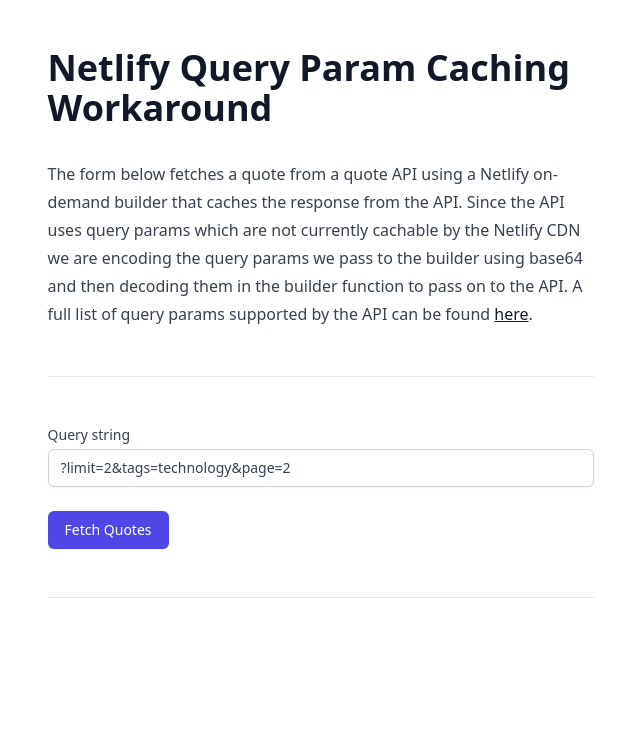
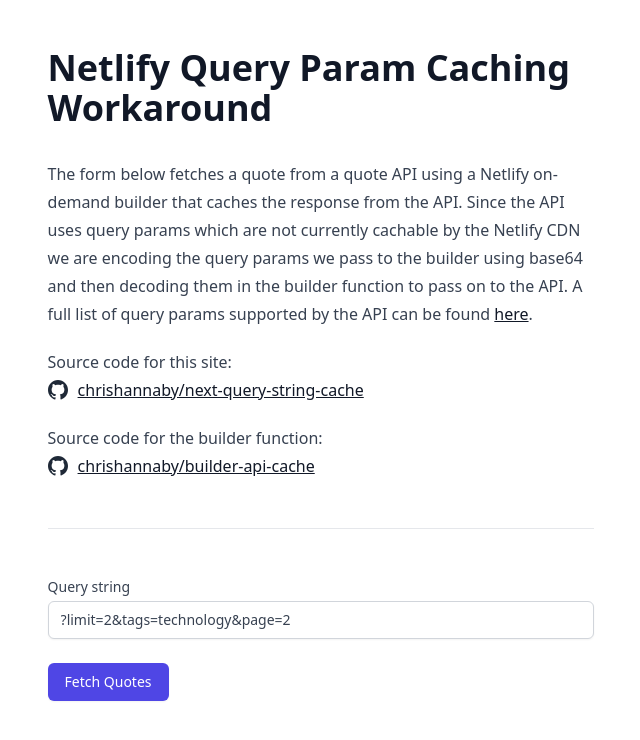
Before and after one commit to chrishannaby/next-query-string-cache, a Next.js app: page / in a window 1280 px wide. Shown: the top 740 px of the page, without its empty margins (319-959 px from the left). Built offline with nearby package versions, Linux system fonts and the light colour scheme.

Commit message:
add github links

```diff
--- /dev/null
+++ b/components/GitHubLink.js
@@ -0,0 +1,21 @@
+export default function GitHubLink({ repoHref, children }) {
+  return (
+    <a href={repoHref} className="relative flex items-center space-x-2.5">
+      <svg
+        className="flex-shrink-0 w-5 h-5 text-gray-800"
+        viewBox="0 0 18 18"
+        fill="none"
+        xmlns="http://www.w3.org/2000/svg"
+        aria-hidden="true"
+      >
+        <path
+          fillRule="evenodd"
+          clipRule="evenodd"
+          d="M8.99917 0C4.02996 0 0 4.02545 0 8.99143C0 12.9639 2.57853 16.3336 6.15489 17.5225C6.60518 17.6053 6.76927 17.3277 6.76927 17.0892C6.76927 16.8762 6.76153 16.3104 6.75711 15.5603C4.25372 16.1034 3.72553 14.3548 3.72553 14.3548C3.31612 13.316 2.72605 13.0395 2.72605 13.0395C1.9089 12.482 2.78793 12.4931 2.78793 12.4931C3.69127 12.5565 4.16643 13.4198 4.16643 13.4198C4.96921 14.7936 6.27312 14.3968 6.78584 14.1666C6.86761 13.5859 7.10022 13.1896 7.35713 12.965C5.35873 12.7381 3.25756 11.9665 3.25756 8.52116C3.25756 7.53978 3.6084 6.73667 4.18411 6.10854C4.09129 5.88114 3.78244 4.96654 4.27251 3.72904C4.27251 3.72904 5.02778 3.48728 6.74717 4.65082C7.46487 4.45101 8.23506 4.35165 9.00028 4.34779C9.76494 4.35165 10.5346 4.45101 11.2534 4.65082C12.9717 3.48728 13.7258 3.72904 13.7258 3.72904C14.217 4.96654 13.9082 5.88114 13.8159 6.10854C14.3927 6.73667 14.7408 7.53978 14.7408 8.52116C14.7408 11.9753 12.6363 12.7354 10.6318 12.9578C10.9545 13.2355 11.2423 13.7841 11.2423 14.6231C11.2423 15.8247 11.2313 16.7945 11.2313 17.0892C11.2313 17.3299 11.3937 17.6097 11.8501 17.522C15.4237 16.3303 18 12.9628 18 8.99143C18 4.02545 13.97 0 8.99917 0Z"
+          fill="currentcolor"
+        />
+      </svg>
+      <span>{children}</span>
+    </a>
+  );
+}
--- a/pages/index.js
+++ b/pages/index.js
@@ -1,8 +1,8 @@
 import Head from "next/head";
 import { useState } from "react";
+import GitHubLink from "../components/GitHubLink";
 
 export default function Home() {
-  const [query, setQuery] = useState();
   const [quotes, setQuotes] = useState();
 
   async function handleSubmit(e) {
@@ -29,7 +29,18 @@ export default function Home() {
         list of query params supported by the API can be found{" "}
         <a href="https://github.com/lukePeavey/quotable#list-quotes">here</a>.
       </p>
-
+      <p>
+        Source code for this site:{" "}
+        <GitHubLink repoHref="https://github.com/chrishannaby/next-query-string-cache">
+          chrishannaby/next-query-string-cache
+        </GitHubLink>
+      </p>
+      <p>
+        Source code for the builder function:{" "}
+        <GitHubLink repoHref="https://github.com/chrishannaby/builder-api-cache">
+          chrishannaby/builder-api-cache
+        </GitHubLink>
+      </p>
       <hr />
       <form onSubmit={handleSubmit}>
         <label
@@ -43,7 +54,7 @@ export default function Home() {
             type="text"
             name="query"
             id="query"
-            value="?limit=2&tags=technology&page=2"
+            defaultValue="?limit=2&tags=technology&page=2"
             className="shadow-sm focus:ring-indigo-500 focus:border-indigo-500 block w-full sm:text-sm border-gray-300 rounded-md"
             placeholder="?limit=2&tags=technology"
           />
```
